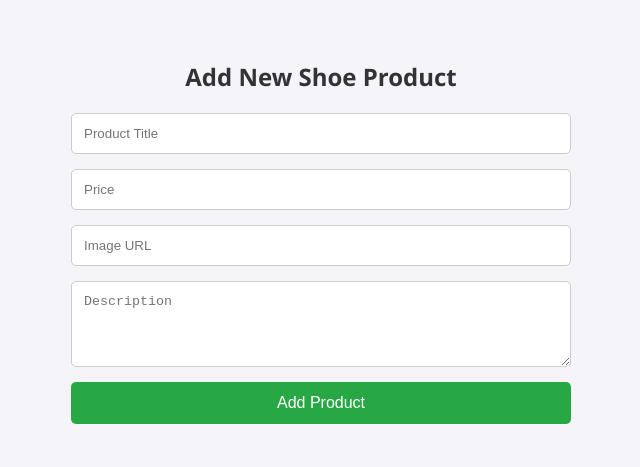
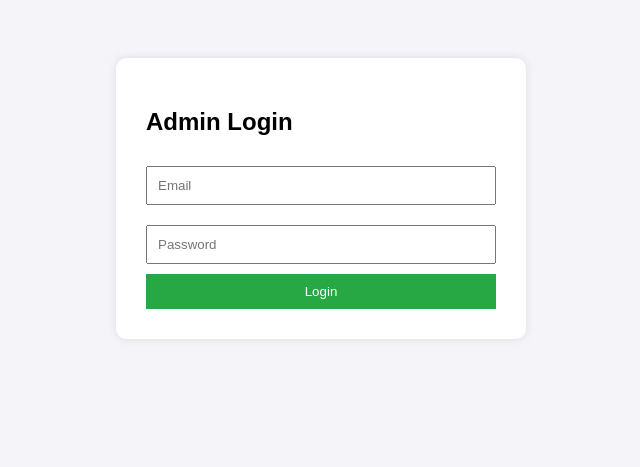
Before and after one commit to pk31003511-debug/kickcraze-web, a website: page admin.html in a window 1280 px wide. Shown: the whole page, without its empty margins (319-959 px from the left). Drawn offline with nearby package versions, Linux system fonts and the light colour scheme.

Commit message:
Added secure login and admin panel

```diff
--- a/admin.html
+++ b/admin.html
@@ -2,54 +2,57 @@
 <html lang="en">
 <head>
     <meta charset="UTF-8">
-    <meta name="viewport" content="width=device-width, initial-scale=1.0">
-    <title>KickCraze Admin Panel</title>
+    <title>KickCraze Admin Login</title>
     <style>
-        body { font-family: 'Segoe UI', sans-serif; padding: 40px; max-width: 500px; margin: auto; background-color: #f4f4f9; }
-        h2 { color: #333; text-align: center; }
-        input, textarea { display: block; width: 100%; margin: 15px 0; padding: 12px; border: 1px solid #ccc; border-radius: 5px; box-sizing: border-box; }
-        button { width: 100%; padding: 12px; background: #28a745; color: white; border: none; border-radius: 5px; cursor: pointer; font-size: 16px; }
-        button:hover { background: #218838; }
+        body { font-family: sans-serif; display: flex; justify-content: center; padding-top: 50px; background: #f4f4f9; }
+        .box { background: white; padding: 30px; border-radius: 10px; box-shadow: 0 0 10px rgba(0,0,0,0.1); width: 350px; }
+        input { width: 100%; padding: 10px; margin: 10px 0; box-sizing: border-box; }
+        button { width: 100%; padding: 10px; background: #28a745; color: white; border: none; cursor: pointer; }
+        #adminForm { display: none; }
     </style>
 </head>
 <body>
-    <h2>Add New Shoe Product</h2>
-    <input type="text" id="title" placeholder="Product Title">
-    <input type="number" id="price" placeholder="Price">
-    <input type="text" id="image_url" placeholder="Image URL">
-    <textarea id="description" placeholder="Description" rows="4"></textarea>
-    <button onclick="addProduct()">Add Product</button>
 
-    <script src="https://cdn.jsdelivr.net/npm/@supabase/supabase-js@2"></script>
-    <script>
-        const supabaseUrl = 'https://qryvixlfyzdaawjiryic.supabase.co';
-        const supabaseAnonKey = 'sb_publishable_foN7QwGkf4XsnRee0ZGNWg_LJNkna2G';
+<div class="box">
+    <div id="loginForm">
+        <h2>Admin Login</h2>
+        <input type="email" id="email" placeholder="Email">
+        <input type="password" id="password" placeholder="Password">
+        <button onclick="login()">Login</button>
+    </div>
 
-        const supabase = supabase.createClient(supabaseUrl, supabaseAnonKey);
+    <div id="adminForm">
+        <h2>Add Product</h2>
+        <input type="text" id="title" placeholder="Title">
+        <input type="number" id="price" placeholder="Price">
+        <input type="text" id="image_url" placeholder="Image URL">
+        <textarea id="description" placeholder="Description" style="width:100%"></textarea>
+        <button onclick="addProduct()" style="margin-top:10px;">Add Product</button>
+    </div>
+</div>
 
-        async function addProduct() {
-            const title = document.getElementById('title').value;
-            const price = parseInt(document.getElementById('price').value);
-            const image_url = document.getElementById('image_url').value;
-            const description = document.getElementById('description').value;
+<script src="https://cdn.jsdelivr.net/npm/@supabase/supabase-js@2"></script>
+<script>
+    const supabase = supabase.createClient('https://qryvixlfyzdaawjiryic.supabase.co', 'sb_publishable_foN7QwGkf4XsnRee0ZGNWg_LJNkna2G');
 
-            if(!title || !price) { alert("Please fill title and price"); return; }
+    async function login() {
+        const email = document.getElementById('email').value;
+        const password = document.getElementById('password').value;
+        const { data, error } = await supabase.auth.signInWithPassword({ email, password });
+        if (error) alert("Login Fail: " + error.message);
+        else { document.getElementById('loginForm').style.display = 'none'; document.getElementById('adminForm').style.display = 'block'; }
+    }
 
-            const { data, error } = await supabase.from('products').insert([
-                { title, price, image_url, description }
-            ]);
-
-            if (error) {
-                alert('Error: ' + error.message);
-            } else {
-                alert('Product added successfully!');
-                // Form clear kar do
-                document.getElementById('title').value = '';
-                document.getElementById('price').value = '';
-                document.getElementById('image_url').value = '';
-                document.getElementById('description').value = '';
-            }
-        }
-    </script>
+    async function addProduct() {
+        const { error } = await supabase.from('products').insert([{
+            title: document.getElementById('title').value,
+            price: parseInt(document.getElementById('price').value),
+            image_url: document.getElementById('image_url').value,
+            description: document.getElementById('description').value
+        }]);
+        if (error) alert("Error: " + error.message);
+        else alert('Success!');
+    }
+</script>
 </body>
 </html>
```
